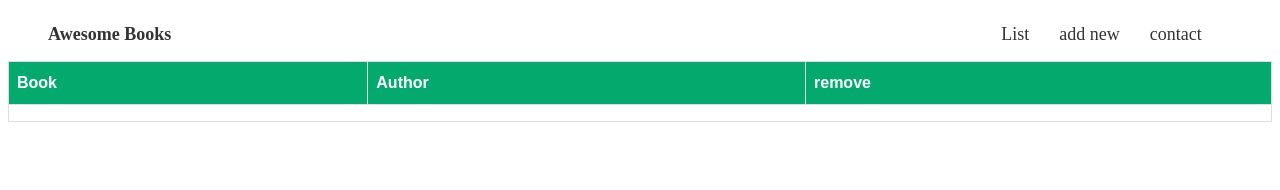
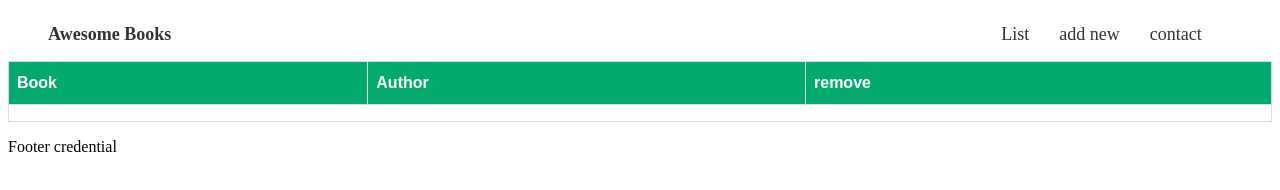
Before and after one commit to MAHDIA001/Book-store, a website with bundled scripts: page index.html in a window 1280 px wide. Built offline with nearby package versions, Linux system fonts and the light colour scheme.

Commit message:
Add footer section

```diff
--- a/index.html
+++ b/index.html
@@ -21,6 +21,9 @@
     </header>
     <main id="app">
     </main>
+    <footer>
+        <p>Footer credential</p>
+    </footer>
     <script type="module" src="./src/script.js"></script>
 </body>
 </html>
```
